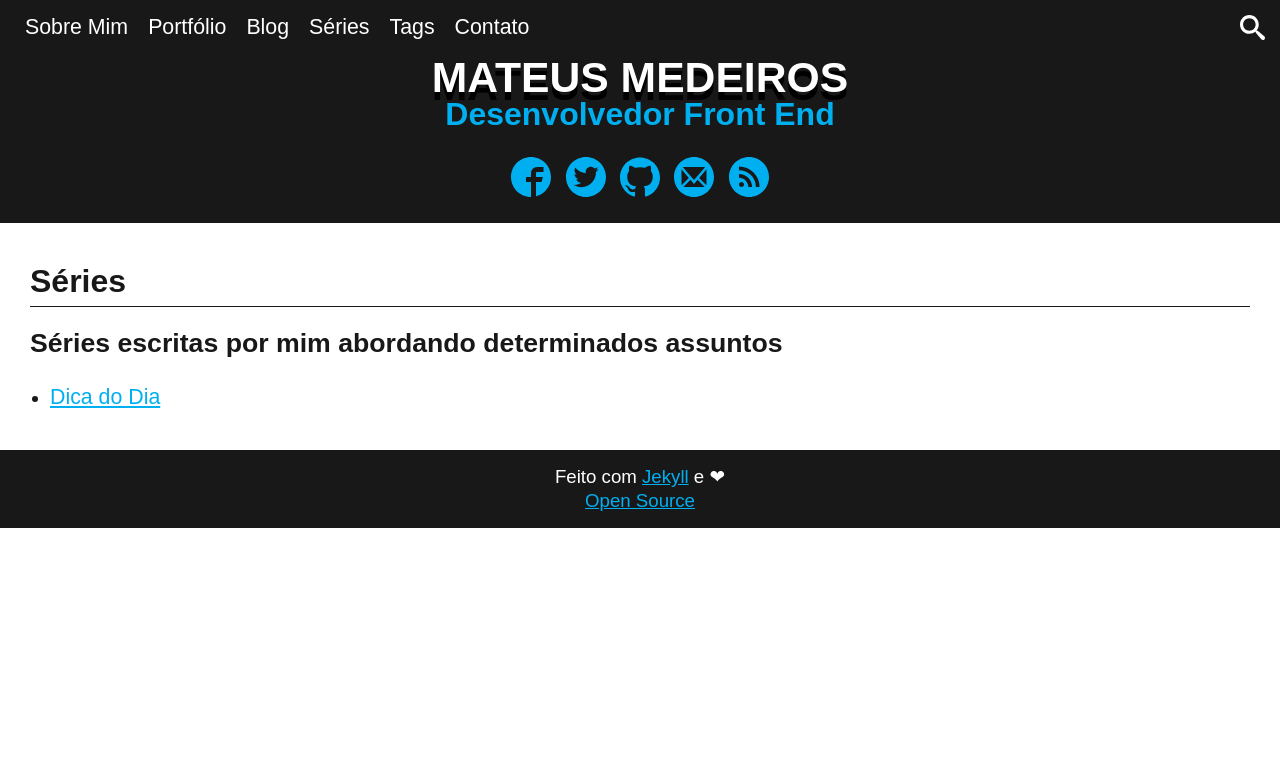
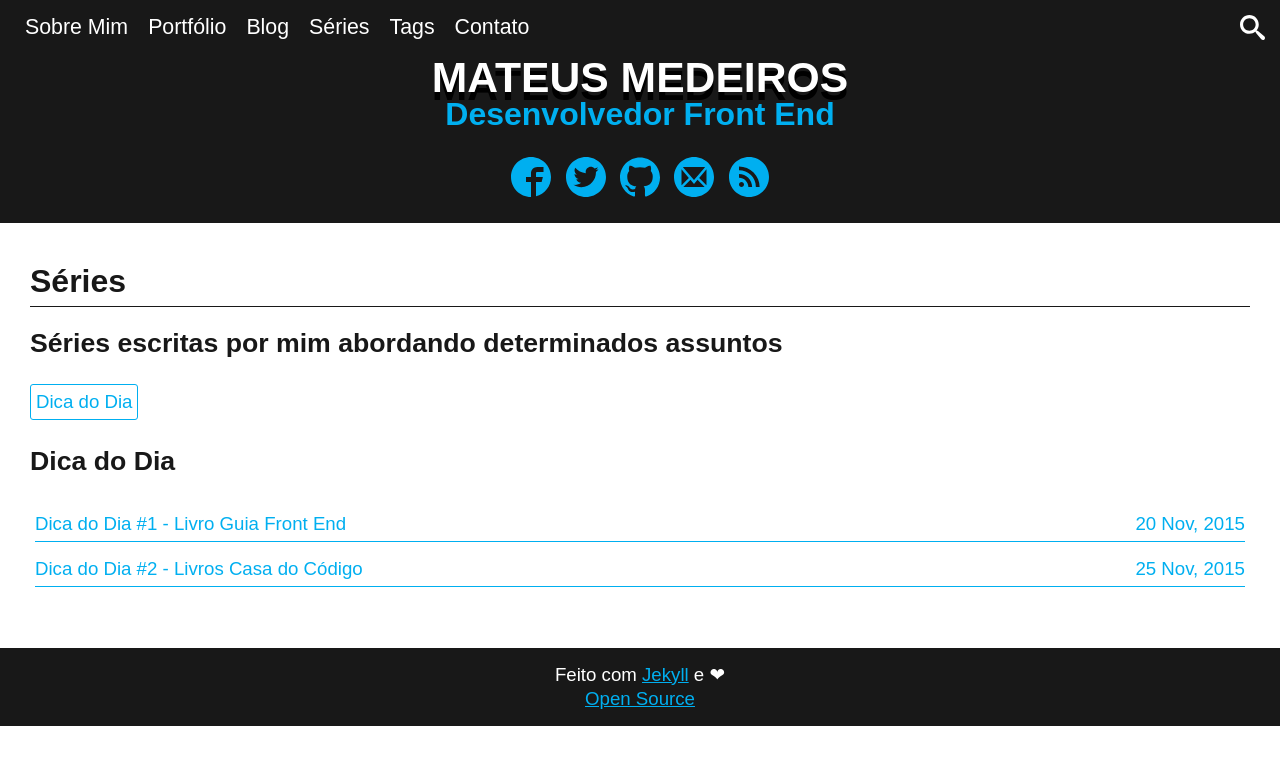
Before and after one commit to mateussmedeiros/mateussmedeiros.github.io, a Jekyll site: the page built from series.html, in a window 1280 px wide. Shown: the top 765 px of the page. Built offline with Jekyll 4.4.1, drawn with Linux system fonts in a browser that asks for light colours.

```diff
--- a/_posts/2015-11-20-dica-do-dia-1-livro-guia-frontend.markdown
+++ b/_posts/2015-11-20-dica-do-dia-1-livro-guia-frontend.markdown
@@ -9,7 +9,7 @@ tags:
 - livro
 - dica
 categories:
-- dica-do-dia
+- Dica do Dia
 permalink: /dica-do-dia-1-livro-guia-frontend/
 image: /assets/img/livro-guia-frontend.png
 ---
--- a/_posts/2015-11-24-dica-do-dia-2-livros-casa-do-codigo.markdown
+++ b/_posts/2015-11-24-dica-do-dia-2-livros-casa-do-codigo.markdown
@@ -9,7 +9,7 @@ tags:
 - livro
 - dica
 categories:
-- dica-do-dia
+- Dica do Dia
 permalink: /dica-do-dia-2-livros-casa-do-codigo/
 ---
 
--- a/_sass/_layout.scss
+++ b/_sass/_layout.scss
@@ -234,11 +234,11 @@
 /*-----------------------------
 ---- Páginas Tags e Séries ----
 -----------------------------*/
-.tags-list, .tag, .category {
+.tags-list, .categories-list, .tag, .category {
     @extend %margins;
 }
 
-.tags-list {
+.tags-list, .categories-list {
     @extend .tags;
 }
 
--- a/series.html
+++ b/series.html
@@ -6,6 +6,34 @@ permalink: /series/
 ---
 <h2> Séries escritas por mim abordando determinados assuntos </h2>
 
-<ul>
-	<li><a href="/dica-do-dia/" class="serie-item"> Dica do Dia </a></li>
-</ul>
+<div class="categories-list">
+{% assign categories_list = site.categories %}
+  {% if categories_list.first[0] == null %}
+    {% for category in categories_list %}
+        <a data-scroll href="#{{ category }}">{{ category }}</a>
+    {% endfor %}
+  {% else %}
+    {% for category in categories_list %}
+        <a data-scroll href="#{{ category[0] }}">{{ category[0] }}</a>
+    {% endfor %}
+  {% endif %}
+{% assign tags_list = nil %}
+</div>
+
+{% for category in site.categories  %}
+	<div class="category">
+		<h2 class="category-title" id="{{ category[0] }}">{{ category[0] }}</h2>
+    	<ul class="posts">
+        	{% assign pages_list = category[1] %}
+        	{% for post in pages_list reversed %}
+            	{% if post.title != null %}
+            	{% if group == null or group == post.group %}
+            	<li><a href="{{ site.url }}{{ post.url }}">{{ post.title }}<span class="date"><time datetime="{{ post.date | date_to_xmlschema }}" itemprop="datePublished">{{ post.date | date: "%d %b, %Y" }}</time></span></a></li>
+            	{% endif %}
+            	{% endif %}
+        	{% endfor %}
+        	{% assign pages_list = nil %}
+        	{% assign group = nil %}
+    	</ul>
+    </div>
+{% endfor %}
```
Also changed, not shown: dica-do-dia.html (deleted, +0 -25 lines).
